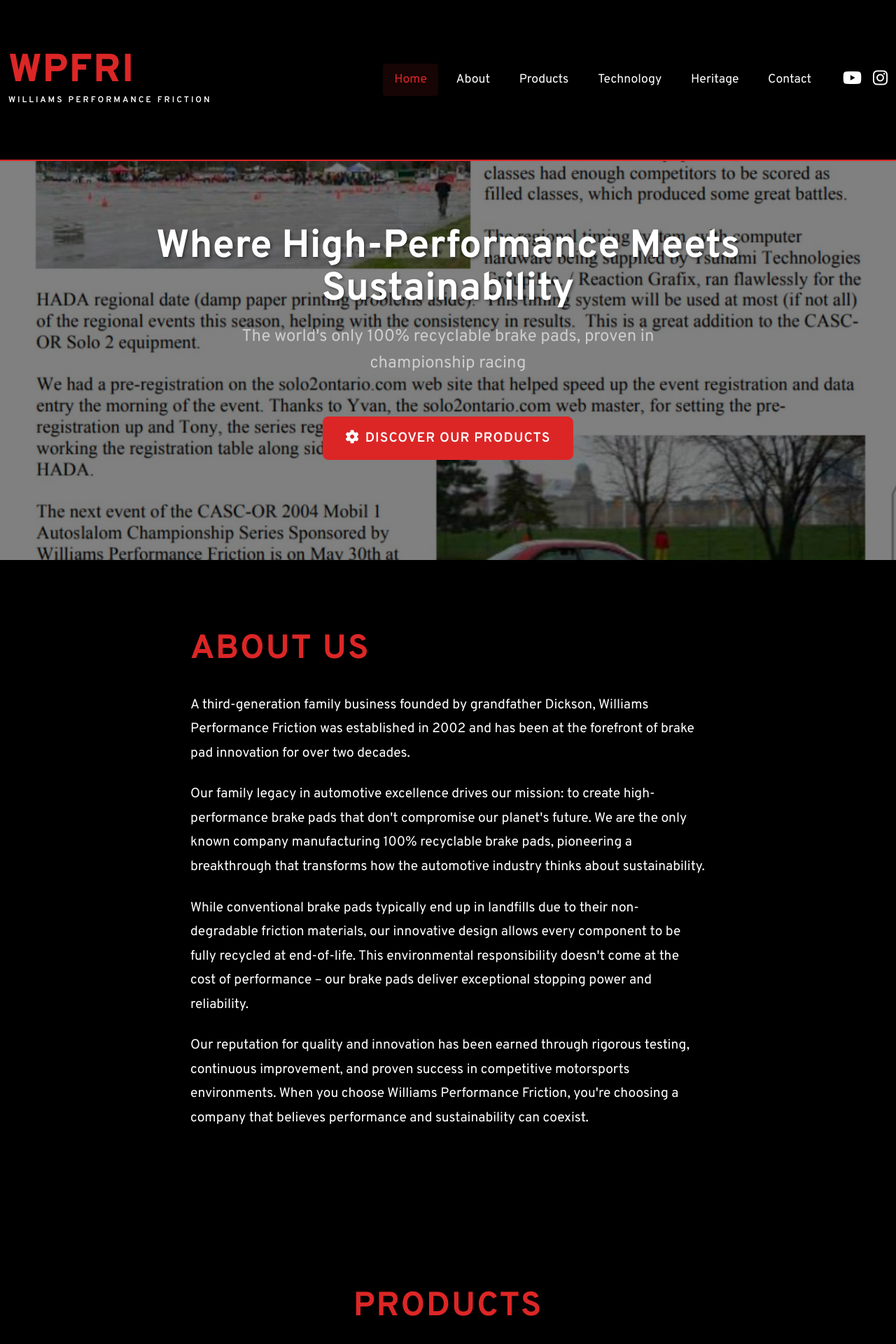
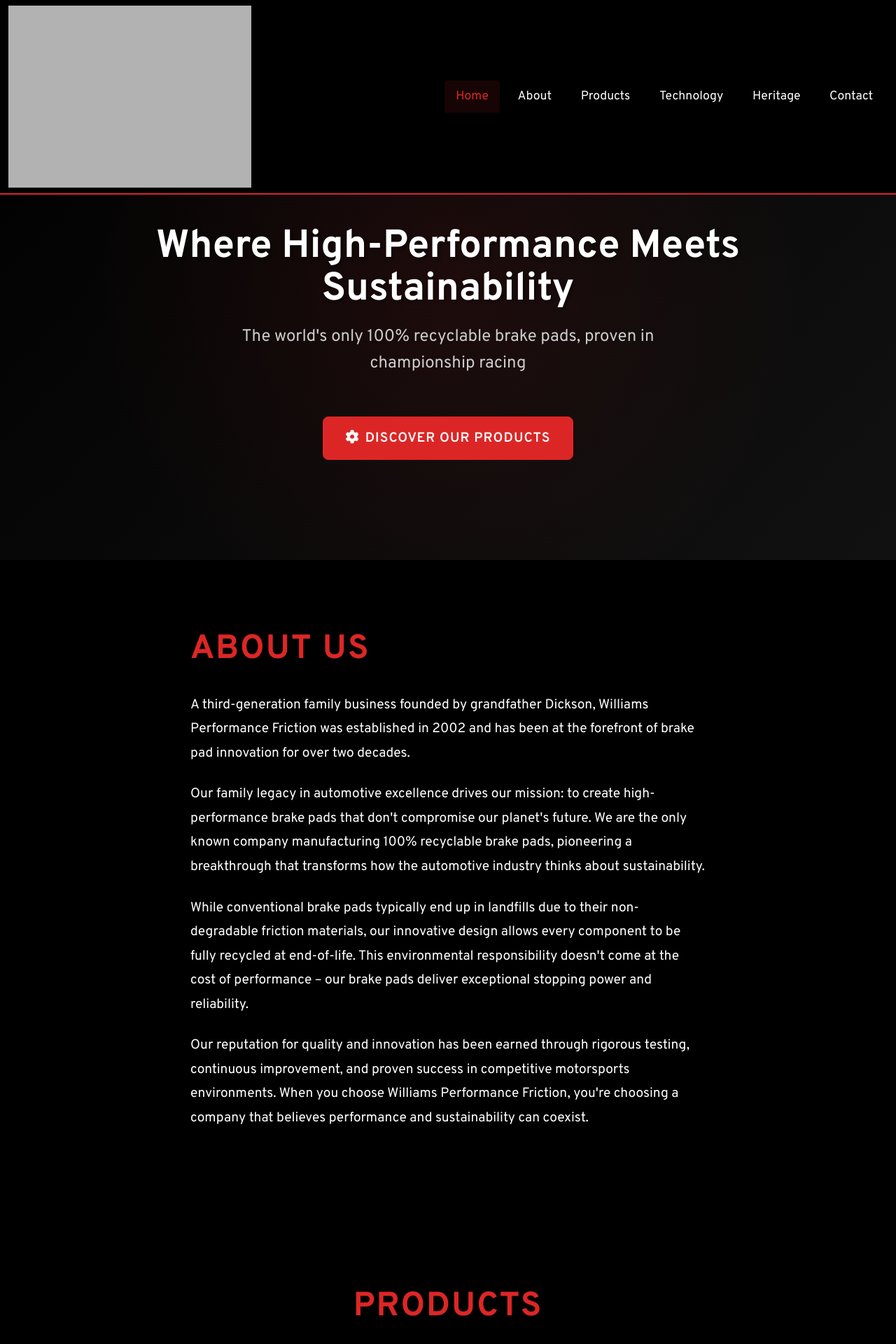
Before and after one commit to MiahMontgomery/WPFRI, a Flask app: page / in a window 1280 px wide. Shown: the top 1920 px of the page at 70% size. Run offline with Flask 3, Linux system fonts and the light colour scheme; grey boxes are pictures that could not be loaded.

Commit message:
Restore Replit version of website files

```diff
--- a/static/css/style.css
+++ b/static/css/style.css
@@ -51,31 +51,6 @@
 .navbar-brand {
     display: flex;
     align-items: center;
-    text-decoration: none;
-}
-
-.logo-text {
-    display: flex;
-    flex-direction: column;
-    align-items: flex-start;
-}
-
-.logo-main {
-    font-size: 3.5rem;
-    font-weight: 800;
-    color: var(--red);
-    line-height: 1;
-    letter-spacing: 2px;
-    text-transform: uppercase;
-}
-
-.logo-subtitle {
-    font-size: 0.75rem;
-    font-weight: 600;
-    color: var(--white);
-    letter-spacing: 3px;
-    text-transform: uppercase;
-    margin-top: 0.2rem;
 }
 
 .logo-img {
@@ -87,26 +62,6 @@
 
 .navbar-nav-container {
     display: flex;
-    align-items: center;
-    gap: 1.5rem;
-}
-
-.social-icons {
-    display: flex;
-    gap: 1rem;
-    align-items: center;
-}
-
-.social-icon {
-    color: var(--white);
-    font-size: 1.5rem;
-    transition: all 0.3s ease;
-    text-decoration: none;
-}
-
-.social-icon:hover {
-    color: var(--red);
-    transform: translateY(-2px);
 }
 
 .navbar-nav {
@@ -167,24 +122,9 @@
 
 /* Hero Section */
 .hero-section {
-    background: var(--black);
+    background: linear-gradient(135deg, var(--black) 0%, var(--dark-gray) 100%);
     text-align: center;
     position: relative;
-    overflow: hidden;
-}
-
-.hero-background {
-    position: absolute;
-    top: 0;
-    left: 0;
-    right: 0;
-    bottom: 0;
-    background-image: url('../images/IMG_1114.jpeg');
-    background-size: cover;
-    background-position: center;
-    background-repeat: no-repeat;
-    opacity: 0.5;
-    z-index: 1;
 }
 
 .hero-section::before {
@@ -194,8 +134,7 @@
     left: 0;
     right: 0;
     bottom: 0;
-    background: linear-gradient(to bottom, rgba(0, 0, 0, 0.6) 0%, rgba(0, 0, 0, 0.8) 100%);
-    z-index: 1;
+    background: radial-gradient(circle at center, rgba(220, 38, 38, 0.1) 0%, transparent 70%);
     pointer-events: none;
 }
 
--- a/templates/index.html
+++ b/templates/index.html
@@ -22,10 +22,7 @@
             <div class="container-fluid">
                 <!-- Logo -->
                 <a class="navbar-brand" href="#home">
-                    <div class="logo-text">
-                        <div class="logo-main">WPFRI</div>
-                        <div class="logo-subtitle">WILLIAMS PERFORMANCE FRICTION</div>
-                    </div>
+                    <img src="{{ url_for('static', filename='images/wpfri-logo-hq.png') }}" alt="Williams Performance Friction Logo" class="logo-img">
                 </a>
 
                 <!-- Navigation links - Always visible -->
@@ -50,15 +47,6 @@
                             <a class="nav-link" href="#contact">Contact</a>
                         </li>
                     </ul>
-                    <!-- Social Media Icons -->
-                    <div class="social-icons">
-                        <a href="https://www.youtube.com/@williamsperformancefriction" target="_blank" rel="noopener noreferrer" class="social-icon" aria-label="YouTube">
-                            <i class="fab fa-youtube"></i>
-                        </a>
-                        <a href="https://www.instagram.com/williamsperformancefriction" target="_blank" rel="noopener noreferrer" class="social-icon" aria-label="Instagram">
-                            <i class="fab fa-instagram"></i>
-                        </a>
-                    </div>
                 </div>
             </div>
         </nav>
@@ -67,7 +55,6 @@
     <main>
         <!-- Home Section -->
         <section id="home" class="section hero-section">
-            <div class="hero-background"></div>
             <div class="container text-center">
                 <div class="hero-content">
                     <h1 class="hero-title">Where High-Performance Meets Sustainability</h1>
```
